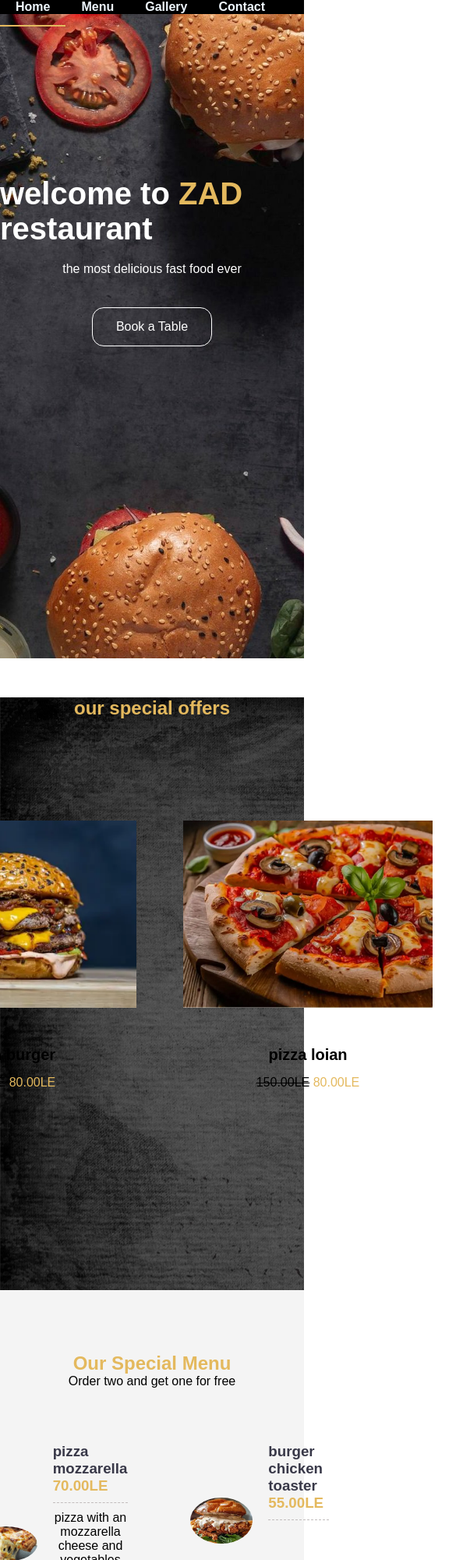
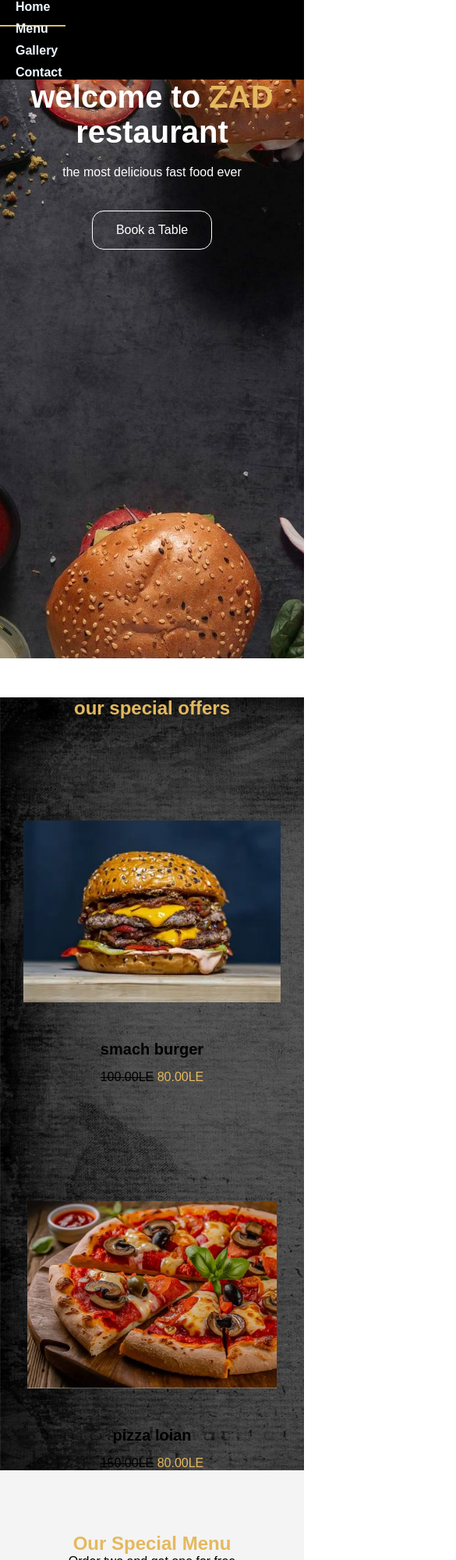
Before and after one commit to log88A/ZAD, a plain HTML site: page index.html in a window 390 px wide. Shown: the top 2000 px of the page at 78% size, 585 px wide, since content can reach past the window. Drawn offline with Linux system fonts and the light colour scheme.

Commit message:
Add files via upload

```diff
--- a/style.css
+++ b/style.css
@@ -1,5 +1,4 @@
  @import url('https://fonts.googleapis.com/css2?family=Merriweather:ital,opsz,wght@0,18..144,300..900;1,18..144,300..900&family=Quicksand:wght@300..700&display=swap');
-
  * {
     padding: 0%;
     margin: 0%;
@@ -47,7 +46,7 @@
    flex-direction: column;
    justify-content: center;
    align-items: center;
-   height: 75%;
+   height: auto;
  }
 
  header{
@@ -90,7 +89,7 @@
  }
  /* offers */
  #offers {
-   height: 90vh;
+   height: auto;
    display: flex;
    justify-content: center;
    background: url(./images/back\ offer.jpg) ;
@@ -277,3 +276,96 @@ footer{
    padding: 15px 0;
    font-size: 14px;
 }
+
+
+/*gggg
+/* الصور تبقى مرنة */
+img {
+  max-width: 100%;
+  height: auto;
+}
+
+/* القائمة - علشان لو كانت مرصوصة جنب بعض */
+nav ul {
+  display: flex;
+  flex-wrap: wrap;
+  justify-content: center;
+  gap: 10px;
+  padding: 0;
+  list-style: none;
+}
+
+/* ترويسة النصوص */
+h1, h2, h3, p {
+  text-align: center;
+}
+
+/* العروض والمنيو تبقى عمود على الموبايل */
+.offers-items,
+.menu-items {
+  display: flex;
+  flex-wrap: wrap;
+  justify-content: center;
+  gap: 20px;
+}
+
+/* العنصر الواحد */
+.menu-item {
+  width: 100%;
+  max-width: 350px;
+  margin: auto;
+  text-align: center;
+}
+
+/* الجاليري */
+.img-gallery {
+  display: grid;
+  grid-template-columns: repeat(auto-fit, minmax(140px, 1fr));
+  gap: 10px;
+}
+
+/* الفورم */
+form {
+  display: flex;
+  flex-direction: column;
+  gap: 10px;
+  max-width: 400px;
+  margin: auto;
+}
+
+/* إدخالات الفورم */
+input, textarea {
+  width: 100%;
+  padding: 10px;
+  font-size: 16px;
+}
+
+/* ترويسة التواصل */
+.contact-content {
+  display: flex;
+  flex-direction: column;
+  align-items: center;
+  gap: 15px;
+  text-align: center;
+}
+
+/* ميديا كويري للموبايل */
+@media (max-width: 768px) {
+  nav ul {
+    flex-direction: column;
+  }
+
+  .offers-items,
+  .menu-items {
+    flex-direction: column;
+    align-items: center;
+  }
+
+  .menu-item {
+    width: 90%;
+  }
+
+  .img-gallery {
+    grid-template-columns: repeat(2, 1fr);
+  }
+}
```
